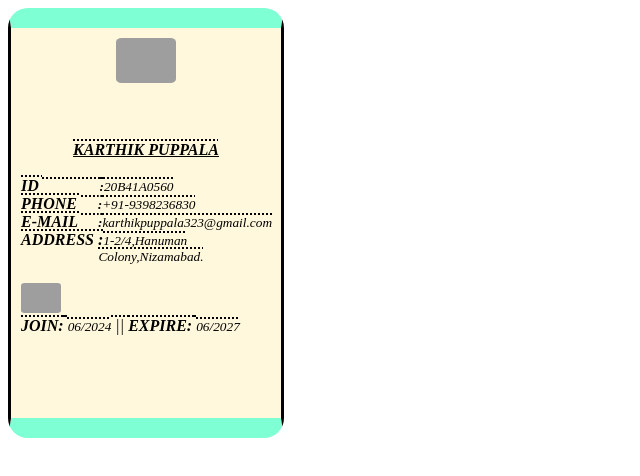
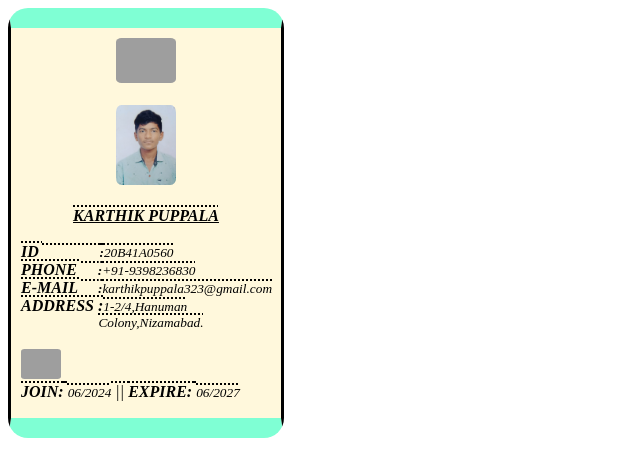
Before and after one commit to Karthik12p/CSS-DAY-3, a plain HTML site: page id.html in a window 1280 px wide. Shown: the whole page, without its empty margins (0-640 px from the left). Drawn offline with Linux system fonts and the light colour scheme; grey boxes are pictures that could not be loaded.

Commit message:
added some file

```diff
--- a/id.html
+++ b/id.html
@@ -49,7 +49,7 @@
         <div >
 
             <img src="https://gpwm.in/wp-content/uploads/2022/01/771C192A-9DCC-48A0-98F6-09A48B53AEB7-copy.png" alt="" width="60px"> <br> <br>
-            <img src="../DAY-2/WhatsApp Image 2024-07-03 at 14.58.57_26c5d980.jpg" alt="" width="60PXpx"><br> <br>
+            <img src="./WhatsApp Image 2024-07-03 at 14.58.57_26c5d980.jpg" alt="" width="60PXpx"><br> <br>
             <b><u>KARTHIK PUPPALA</u></b> <br> <br>
 
         </div>
```
